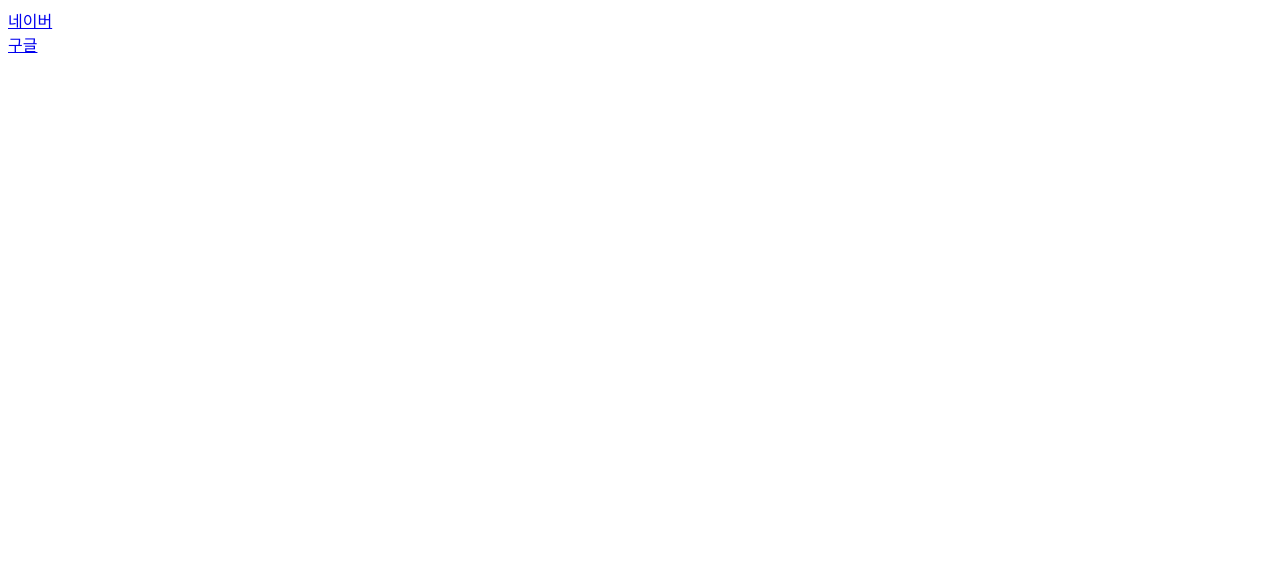
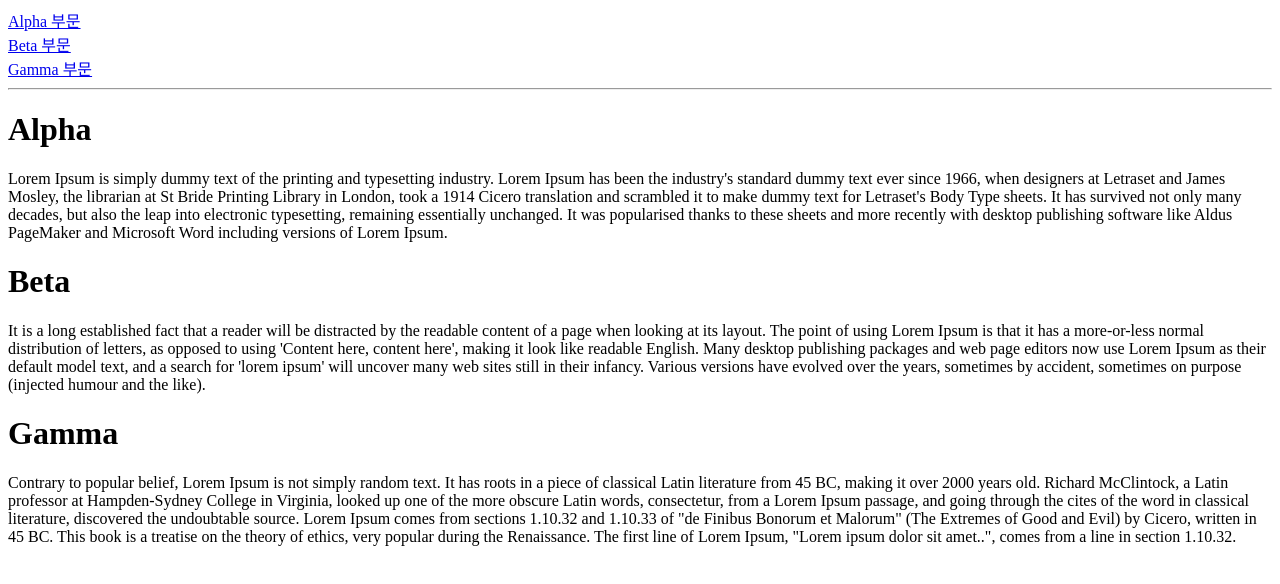
Before and after one commit to Backas03/Web_Lecture, a plain HTML site: page exer01_html_basic/02_tag_anchor.html in a window 1280 px wide. Drawn offline with Linux system fonts and the light colour scheme.

Commit message:
기본 예제: 내부 페이지로 이동

```diff
--- a/exer01_html_basic/02_tag_anchor.html
+++ b/exer01_html_basic/02_tag_anchor.html
@@ -3,9 +3,22 @@
     <head>
         <title>hi2</title>
     </head>
+
     <body>
-        <a href="https://www.naver.com">네이버</a>
+        <!-- <a href="https://www.naver.com">네이버</a>
         <br>
-        <a href="https://www.google.com">구글</a>
+        <a href="https://www.google.com">구글</a> -->
+
+        <a href="#alpha">Alpha 부문</a> <br>
+        <a href="#beta">Beta 부문</a> <br>
+        <a href="#gamma">Gamma 부문</a> <br>
+
+        <hr>
+        <h1 id="alpha">Alpha</h1>
+            <p>Lorem Ipsum is simply dummy text of the printing and typesetting industry. Lorem Ipsum has been the industry's standard dummy text ever since 1966, when designers at Letraset and James Mosley, the librarian at St Bride Printing Library in London, took a 1914 Cicero translation and scrambled it to make dummy text for Letraset's Body Type sheets. It has survived not only many decades, but also the leap into electronic typesetting, remaining essentially unchanged. It was popularised thanks to these sheets and more recently with desktop publishing software like Aldus PageMaker and Microsoft Word including versions of Lorem Ipsum.</p>
+        <h1 id="beta">Beta</h1>
+            <p>It is a long established fact that a reader will be distracted by the readable content of a page when looking at its layout. The point of using Lorem Ipsum is that it has a more-or-less normal distribution of letters, as opposed to using 'Content here, content here', making it look like readable English. Many desktop publishing packages and web page editors now use Lorem Ipsum as their default model text, and a search for 'lorem ipsum' will uncover many web sites still in their infancy. Various versions have evolved over the years, sometimes by accident, sometimes on purpose (injected humour and the like).</p>
+        <h1 id="gamma">Gamma</h1>
+            <p>Contrary to popular belief, Lorem Ipsum is not simply random text. It has roots in a piece of classical Latin literature from 45 BC, making it over 2000 years old. Richard McClintock, a Latin professor at Hampden-Sydney College in Virginia, looked up one of the more obscure Latin words, consectetur, from a Lorem Ipsum passage, and going through the cites of the word in classical literature, discovered the undoubtable source. Lorem Ipsum comes from sections 1.10.32 and 1.10.33 of "de Finibus Bonorum et Malorum" (The Extremes of Good and Evil) by Cicero, written in 45 BC. This book is a treatise on the theory of ethics, very popular during the Renaissance. The first line of Lorem Ipsum, "Lorem ipsum dolor sit amet..", comes from a line in section 1.10.32.</p>
     </body>
 </html>
```
